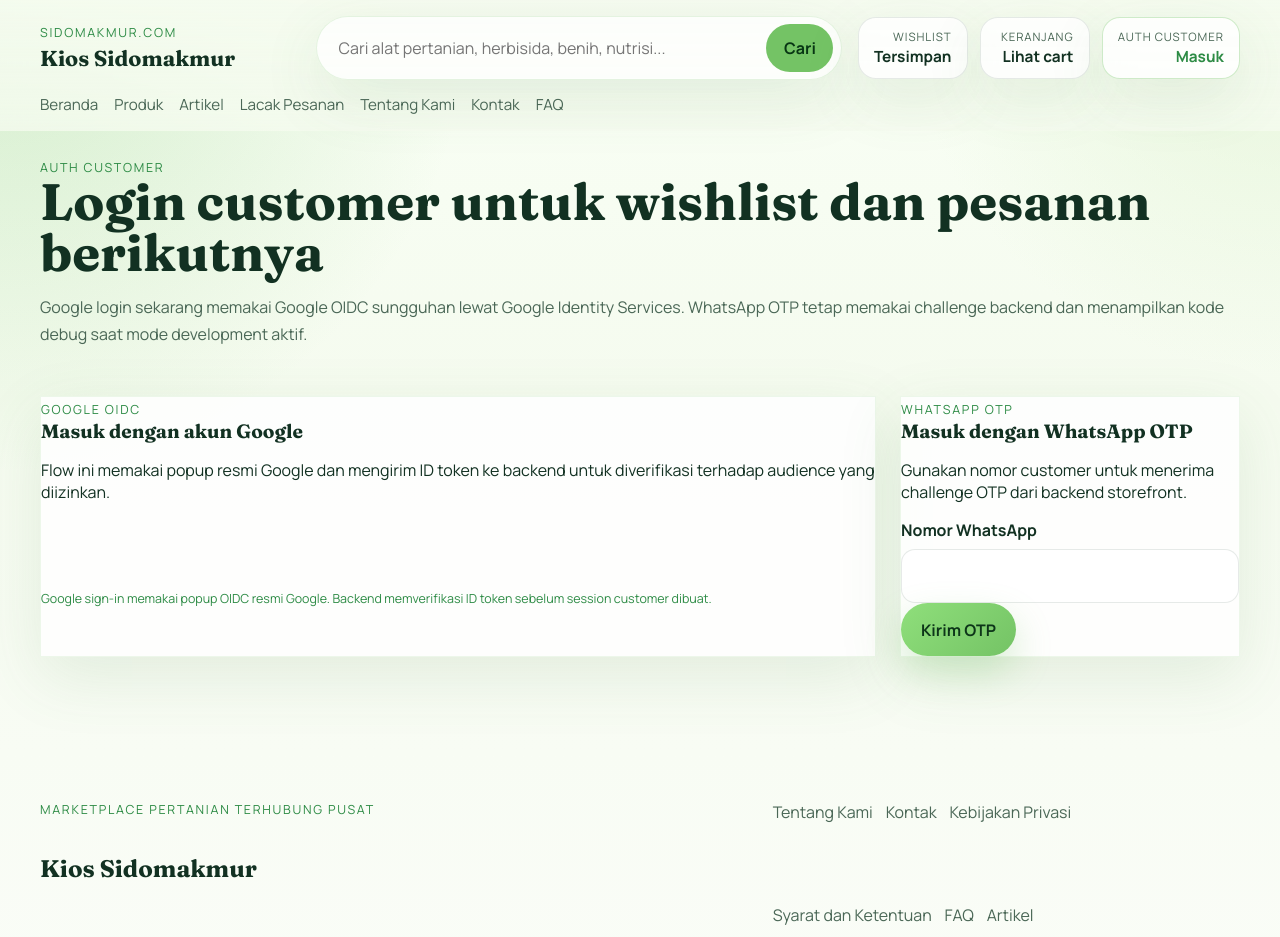
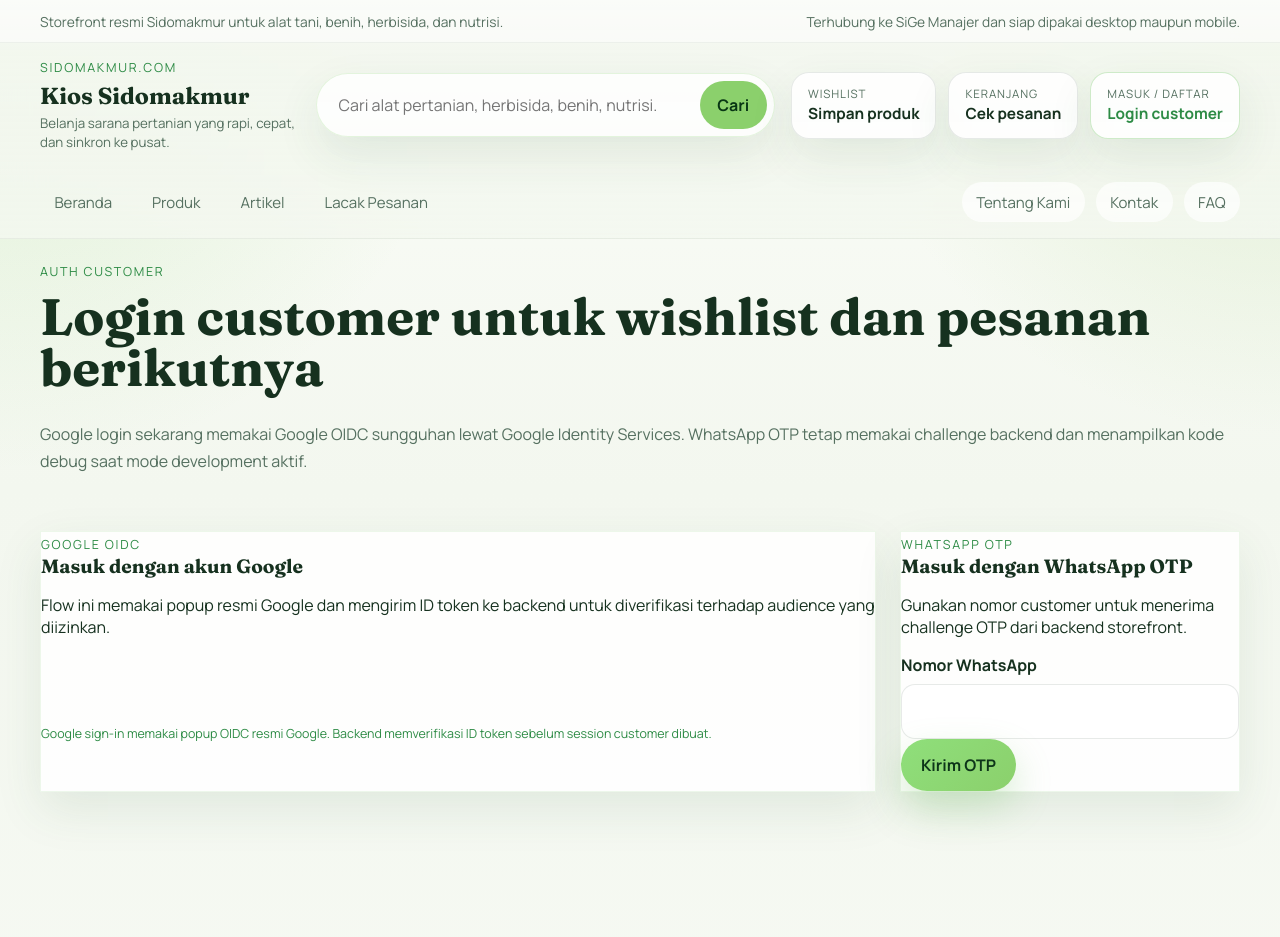
Before and after one commit to bryaryaffa-svg/wiragro, a Next.js app in the folder web/: page /akun in a window 1280 px wide. Shown: the top 937 px of the page. Built offline with nearby package versions, Linux system fonts and the light colour scheme; no server answers.

Commit message:
feat: refresh web storefront and handle legacy WordPress routes

```diff
--- a/web/app/artikel/page.tsx
+++ b/web/app/artikel/page.tsx
@@ -20,7 +20,8 @@
         <span className="eyebrow-label">Artikel / Blog</span>
         <h1>Konten edukasi pertanian</h1>
         <p>
-          Halaman artikel ini disiapkan untuk SEO dan penguatan konten produk pertanian.
+          Artikel disusun untuk SEO dan edukasi customer, dengan layout yang lebih rapi dan
+          konsisten dengan storefront produk.
         </p>
       </div>
 
--- a/web/app/globals.css
+++ b/web/app/globals.css
@@ -1,16 +1,21 @@
 :root {
   --font-body: "Manrope", sans-serif;
   --font-accent: "Fraunces", serif;
-  --bg: #f5fbef;
-  --surface: rgba(255, 255, 255, 0.86);
-  --text: #123122;
-  --text-soft: #4a6756;
-  --line: rgba(18, 49, 34, 0.1);
-  --primary: #74c365;
+  --bg: #f3f7ef;
+  --bg-strong: #e4f0d8;
+  --surface: rgba(255, 255, 255, 0.9);
+  --surface-strong: #ffffff;
+  --text: #16311f;
+  --text-soft: #557060;
+  --line: rgba(22, 49, 31, 0.1);
+  --line-strong: rgba(22, 49, 31, 0.18);
+  --primary: #8bd06c;
   --primary-strong: #2d8b45;
-  --shadow: 0 20px 60px rgba(78, 131, 70, 0.12);
+  --primary-deep: #1a6a37;
+  --shadow: 0 18px 44px rgba(47, 98, 58, 0.1);
   --radius-xl: 32px;
   --radius-lg: 22px;
+  --radius-md: 16px;
 }
 
 * {
@@ -27,9 +32,9 @@
   font-family: var(--font-body);
   color: var(--text);
   background:
-    radial-gradient(circle at top left, rgba(116, 195, 101, 0.28), transparent 28%),
-    radial-gradient(circle at top right, rgba(223, 242, 208, 0.7), transparent 22%),
-    linear-gradient(180deg, #f9fff5 0%, var(--bg) 36%, #fbfdf9 100%);
+    radial-gradient(circle at top left, rgba(139, 208, 108, 0.24), transparent 26%),
+    radial-gradient(circle at top right, rgba(210, 231, 191, 0.7), transparent 24%),
+    linear-gradient(180deg, #fbfdf8 0%, var(--bg) 38%, #f7faf4 100%);
 }
 
 a {
@@ -75,9 +80,10 @@
   position: sticky;
   top: 0;
   z-index: 20;
-  padding: 1rem 0 0;
+  padding: 0;
   backdrop-filter: blur(20px);
-  background: linear-gradient(180deg, rgba(245, 251, 239, 0.96), rgba(245, 251, 239, 0.78));
+  background: linear-gradient(180deg, rgba(243, 247, 239, 0.98), rgba(243, 247, 239, 0.84));
+  border-bottom: 1px solid rgba(22, 49, 31, 0.06);
 }
 
 .site-header__bar,
@@ -87,34 +93,80 @@
   margin: 0 auto;
 }
 
+.site-header__meta {
+  border-bottom: 1px solid rgba(22, 49, 31, 0.06);
+  background: rgba(255, 255, 255, 0.55);
+}
+
+.site-header__meta-inner {
+  width: min(1200px, calc(100vw - 2rem));
+  margin: 0 auto;
+  padding: 0.72rem 0;
+  display: flex;
+  justify-content: space-between;
+  gap: 1rem;
+  color: var(--text-soft);
+  font-size: 0.86rem;
+}
+
 .site-header__bar {
   display: grid;
   grid-template-columns: 260px minmax(0, 1fr) auto;
   gap: 1rem;
   align-items: center;
+  padding: 1rem 0;
 }
 
 .site-nav {
   display: flex;
+  justify-content: space-between;
   gap: 1rem;
   flex-wrap: wrap;
   padding: 0.9rem 0 1rem;
+  align-items: center;
+}
+
+.site-nav__group {
+  display: flex;
+  gap: 0.7rem;
+  flex-wrap: wrap;
+}
+
+.site-nav__group--secondary a {
+  background: rgba(255, 255, 255, 0.66);
+}
+
+.page-intro {
+  display: grid;
+  gap: 0.75rem;
+}
+
+.page-intro--compact {
+  padding: 1.5rem;
+  border-radius: var(--radius-xl);
+  background: linear-gradient(180deg, rgba(255, 255, 255, 0.92), rgba(236, 246, 228, 0.74));
+  border: 1px solid rgba(22, 49, 31, 0.08);
+  box-shadow: var(--shadow);
 }
 
 .site-nav a {
   color: var(--text-soft);
-  font-size: 0.95rem;
+  font-size: 0.94rem;
+  padding: 0.62rem 0.9rem;
+  border-radius: 999px;
+  transition: background 160ms ease, color 160ms ease, transform 160ms ease;
 }
 
 .site-nav a.is-active,
 .site-nav a:hover {
   color: var(--primary-strong);
+  background: rgba(139, 208, 108, 0.14);
 }
 
 .brand-mark {
   display: inline-flex;
   flex-direction: column;
-  gap: 0.2rem;
+  gap: 0.28rem;
 }
 
 .brand-mark strong,
@@ -136,16 +188,21 @@
 }
 
 .brand-mark strong {
-  font-size: 1.35rem;
+  font-size: 1.45rem;
+}
+
+.brand-mark small {
+  color: var(--text-soft);
+  line-height: 1.4;
 }
 
 .header-search {
   display: flex;
   gap: 0.75rem;
   padding: 0.45rem;
-  border: 1px solid rgba(116, 195, 101, 0.18);
+  border: 1px solid rgba(139, 208, 108, 0.22);
   border-radius: 999px;
-  background: rgba(255, 255, 255, 0.74);
+  background: rgba(255, 255, 255, 0.82);
   box-shadow: var(--shadow);
 }
 
@@ -181,13 +238,13 @@
 .header-action-link {
   display: grid;
   gap: 0.12rem;
-  padding: 0.72rem 0.95rem;
-  min-width: 110px;
+  padding: 0.84rem 1rem;
+  min-width: 128px;
   border: 1px solid var(--line);
   border-radius: 18px;
-  background: rgba(255, 255, 255, 0.82);
+  background: rgba(255, 255, 255, 0.88);
   box-shadow: var(--shadow);
-  text-align: right;
+  text-align: left;
 }
 
 .header-action-link span {
@@ -239,7 +296,7 @@
 .page-stack {
   display: flex;
   flex-direction: column;
-  gap: 2rem;
+  gap: 2.5rem;
 }
 
 .hero-panel,
@@ -263,8 +320,11 @@
   display: grid;
   grid-template-columns: minmax(0, 1.2fr) minmax(280px, 0.8fr);
   gap: 1.5rem;
-  padding: 2rem;
+  padding: 2.3rem;
   border-radius: var(--radius-xl);
+  background:
+    linear-gradient(135deg, rgba(255, 255, 255, 0.96), rgba(239, 247, 230, 0.86)),
+    radial-gradient(circle at right top, rgba(139, 208, 108, 0.18), transparent 36%);
 }
 
 .hero-panel__copy h1,
@@ -286,6 +346,11 @@
   line-height: 1.7;
 }
 
+.hero-panel__copy {
+  display: grid;
+  gap: 1.15rem;
+}
+
 .hero-panel__actions,
 .hero-panel__chips,
 .chip-list,
@@ -298,7 +363,8 @@
 
 .hero-panel__chips a,
 .chip-list a,
-.product-card__badges span {
+.product-card__badges span,
+.site-footer__badges span {
   padding: 0.6rem 0.9rem;
   border-radius: 999px;
   background: rgba(116, 195, 101, 0.14);
@@ -328,6 +394,15 @@
   border-radius: var(--radius-lg);
 }
 
+.stats-card--highlight {
+  background: linear-gradient(135deg, rgba(32, 96, 52, 0.95), rgba(45, 139, 69, 0.94));
+  color: #f4fff0;
+}
+
+.stats-card--highlight span {
+  color: rgba(244, 255, 240, 0.76);
+}
+
 .panel-card--inline {
   padding: 0.9rem 1rem;
 }
@@ -338,11 +413,22 @@
   gap: 1.25rem;
 }
 
+.section-block--contrast {
+  padding: 1.5rem;
+  border-radius: var(--radius-xl);
+  background: linear-gradient(180deg, rgba(232, 244, 221, 0.72), rgba(255, 255, 255, 0.84));
+  border: 1px solid rgba(22, 49, 31, 0.08);
+}
+
 .section-heading {
   display: flex;
   justify-content: space-between;
   gap: 1rem;
   align-items: end;
+}
+
+.section-heading--catalog {
+  align-items: center;
 }
 
 .feature-grid,
@@ -353,6 +439,10 @@
 }
 
 .feature-grid {
+  grid-template-columns: repeat(4, minmax(0, 1fr));
+}
+
+.feature-grid--categories {
   grid-template-columns: repeat(4, minmax(0, 1fr));
 }
 
@@ -369,6 +459,7 @@
   flex-direction: column;
   overflow: hidden;
   border-radius: 24px;
+  min-height: 100%;
 }
 
 .product-card__media,
@@ -395,6 +486,7 @@
   flex-direction: column;
   gap: 0.85rem;
   padding: 1.15rem;
+  flex: 1;
 }
 
 .product-card__meta,
@@ -420,6 +512,7 @@
 .product-card__title {
   font-size: 1.08rem;
   font-weight: 800;
+  line-height: 1.35;
 }
 
 .product-card__footer {
@@ -468,6 +561,12 @@
   display: flex;
   flex-direction: column;
   gap: 1rem;
+}
+
+.catalog-sidebar__lead {
+  margin: 0;
+  color: var(--text-soft);
+  line-height: 1.7;
 }
 
 .product-detail {
@@ -642,6 +741,14 @@
   color: var(--text-soft);
 }
 
+.content-shell__cta,
+.empty-state__actions {
+  display: flex;
+  flex-wrap: wrap;
+  gap: 0.9rem;
+  margin-top: 1rem;
+}
+
 .plain-list {
   display: grid;
   gap: 0.6rem;
@@ -652,11 +759,42 @@
   display: grid;
   grid-template-columns: minmax(0, 1.2fr) minmax(260px, 0.8fr);
   gap: 2rem;
+  align-items: start;
 }
 
 .site-footer__brand p,
 .site-footer__links a {
   color: var(--text-soft);
+}
+
+.site-footer__columns {
+  display: grid;
+  grid-template-columns: repeat(3, minmax(0, 1fr));
+  gap: 1.25rem;
+}
+
+.site-footer__links {
+  display: grid;
+  gap: 0.7rem;
+}
+
+.site-footer__links h3 {
+  margin: 0 0 0.35rem;
+  font-size: 1rem;
+}
+
+.feature-card--link {
+  transition: transform 160ms ease, box-shadow 160ms ease, border-color 160ms ease;
+}
+
+.feature-card--link:hover {
+  transform: translateY(-2px);
+  border-color: rgba(139, 208, 108, 0.3);
+}
+
+.empty-state--404 {
+  padding: 2rem;
+  text-align: left;
 }
 
 .mobile-nav {
@@ -711,6 +849,12 @@
   .site-header__bar {
     grid-template-columns: 1fr;
   }
+
+  .site-header__meta-inner,
+  .site-nav {
+    flex-direction: column;
+    align-items: flex-start;
+  }
 }
 
 @media (max-width: 820px) {
@@ -733,7 +877,8 @@
   }
 
   .gallery-strip,
-  .grid-two {
+  .grid-two,
+  .site-footer__columns {
     grid-template-columns: 1fr;
   }
 }
--- a/web/components/site-footer.tsx
+++ b/web/components/site-footer.tsx
@@ -10,15 +10,32 @@
           Kanal belanja online Sidomakmur untuk alat pertanian, herbisida, benih, dan
           nutrisi dengan alur order yang terintegrasi ke SiGe Manajer.
         </p>
+        <div className="site-footer__badges">
+          <span>Desktop-friendly</span>
+          <span>Mobile-ready</span>
+          <span>Terhubung pusat</span>
+        </div>
       </div>
 
-      <div className="site-footer__links">
-        <Link href="/tentang-kami">Tentang Kami</Link>
-        <Link href="/kontak">Kontak</Link>
-        <Link href="/kebijakan-privasi">Kebijakan Privasi</Link>
-        <Link href="/syarat-dan-ketentuan">Syarat dan Ketentuan</Link>
-        <Link href="/faq">FAQ</Link>
-        <Link href="/artikel">Artikel</Link>
+      <div className="site-footer__columns">
+        <div className="site-footer__links">
+          <h3>Jelajahi</h3>
+          <Link href="/produk">Produk</Link>
+          <Link href="/artikel">Artikel</Link>
+          <Link href="/lacak-pesanan">Lacak Pesanan</Link>
+          <Link href="/akun">Akun</Link>
+        </div>
+        <div className="site-footer__links">
+          <h3>Informasi</h3>
+          <Link href="/tentang-kami">Tentang Kami</Link>
+          <Link href="/kontak">Kontak</Link>
+          <Link href="/faq">FAQ</Link>
+        </div>
+        <div className="site-footer__links">
+          <h3>Kebijakan</h3>
+          <Link href="/kebijakan-privasi">Kebijakan Privasi</Link>
+          <Link href="/syarat-dan-ketentuan">Syarat dan Ketentuan</Link>
+        </div>
       </div>
     </footer>
   );
--- a/web/components/site-header.tsx
+++ b/web/components/site-header.tsx
@@ -32,10 +32,17 @@
 
   return (
     <header className="site-header">
+      <div className="site-header__meta">
+        <div className="site-header__meta-inner">
+          <span>Storefront resmi Sidomakmur untuk alat tani, benih, herbisida, dan nutrisi.</span>
+          <span>Terhubung ke SiGe Manajer dan siap dipakai desktop maupun mobile.</span>
+        </div>
+      </div>
       <div className="site-header__bar">
         <Link className="brand-mark" href="/">
           <span className="brand-mark__eyebrow">Sidomakmur.com</span>
           <strong>Kios Sidomakmur</strong>
+          <small>Belanja sarana pertanian yang rapi, cepat, dan sinkron ke pusat.</small>
         </Link>
 
         <form action="/produk" className="header-search">
@@ -54,26 +61,27 @@
             href="/wishlist"
           >
             <span>Wishlist</span>
-            <strong>{items.length > 0 ? `${items.length} item` : "Tersimpan"}</strong>
+            <strong>{items.length > 0 ? `${items.length} item` : "Simpan produk"}</strong>
           </Link>
           <Link
             className={`header-action-link ${isActivePath(pathname, "/keranjang") ? "is-active" : ""}`}
             href="/keranjang"
           >
             <span>Keranjang</span>
-            <strong>{cartCount > 0 ? `${cartCount} item` : "Lihat cart"}</strong>
+            <strong>{cartCount > 0 ? `${cartCount} item` : "Cek pesanan"}</strong>
           </Link>
           <Link
             className={`header-action-link ${isActivePath(pathname, "/akun") ? "is-active" : ""}`}
             href="/akun"
           >
-            <span>{session ? "Akun customer" : "Auth customer"}</span>
-            <strong>{session ? `Halo, ${firstName}` : "Masuk"}</strong>
+            <span>{session ? "Akun aktif" : "Masuk / daftar"}</span>
+            <strong>{session ? `Halo, ${firstName}` : "Login customer"}</strong>
           </Link>
         </div>
       </div>
 
       <nav className="site-nav" aria-label="Navigasi utama">
+        <div className="site-nav__group">
           {mainLinks.map((link) => {
             const isActive = isActivePath(pathname, link.href);
             return (
@@ -86,9 +94,12 @@
               </Link>
             );
           })}
+        </div>
+        <div className="site-nav__group site-nav__group--secondary">
           <Link href="/tentang-kami">Tentang Kami</Link>
           <Link href="/kontak">Kontak</Link>
           <Link href="/faq">FAQ</Link>
+        </div>
       </nav>
     </header>
   );
```
Also changed, not shown: web/app/migrasi-situs/page.tsx (added, +25 -0 lines), web/app/not-found.tsx (+15 -7 lines), web/app/page.tsx (+40 -3 lines), web/app/produk/page.tsx (+14 -6 lines), web/components/static-page-view.tsx (+13 -1 lines), web/proxy.ts (added, +36 -0 lines). Lines whose indentation alone changed are shown as unchanged.
